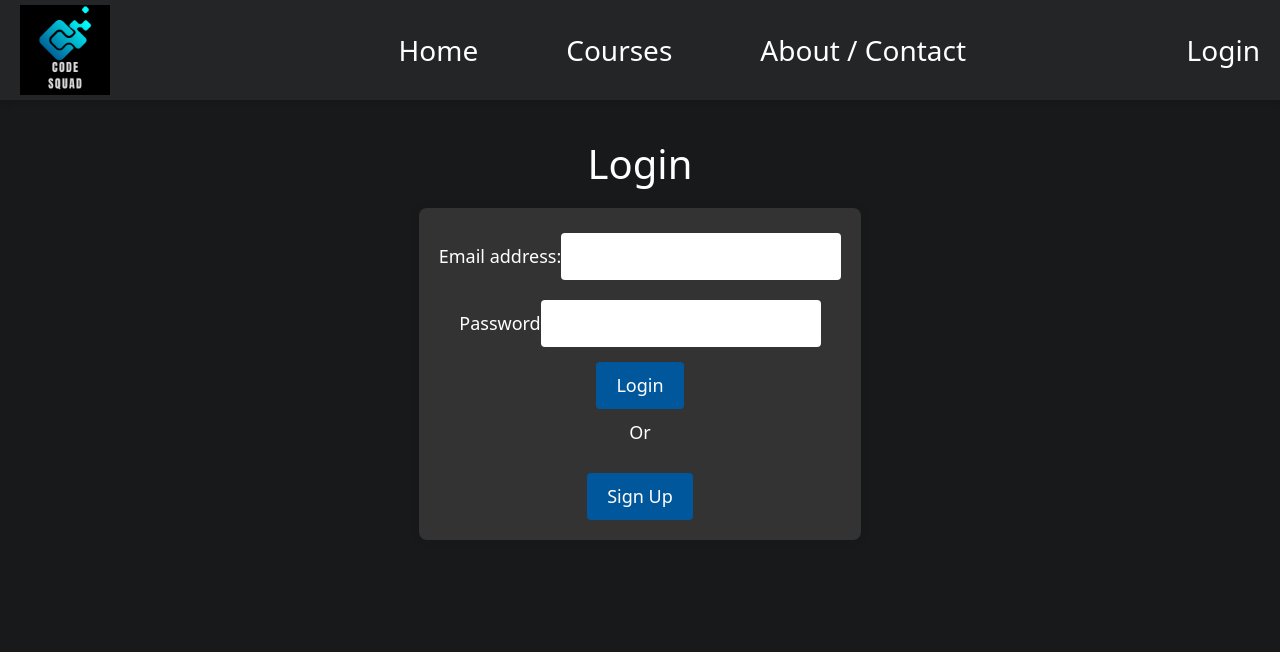
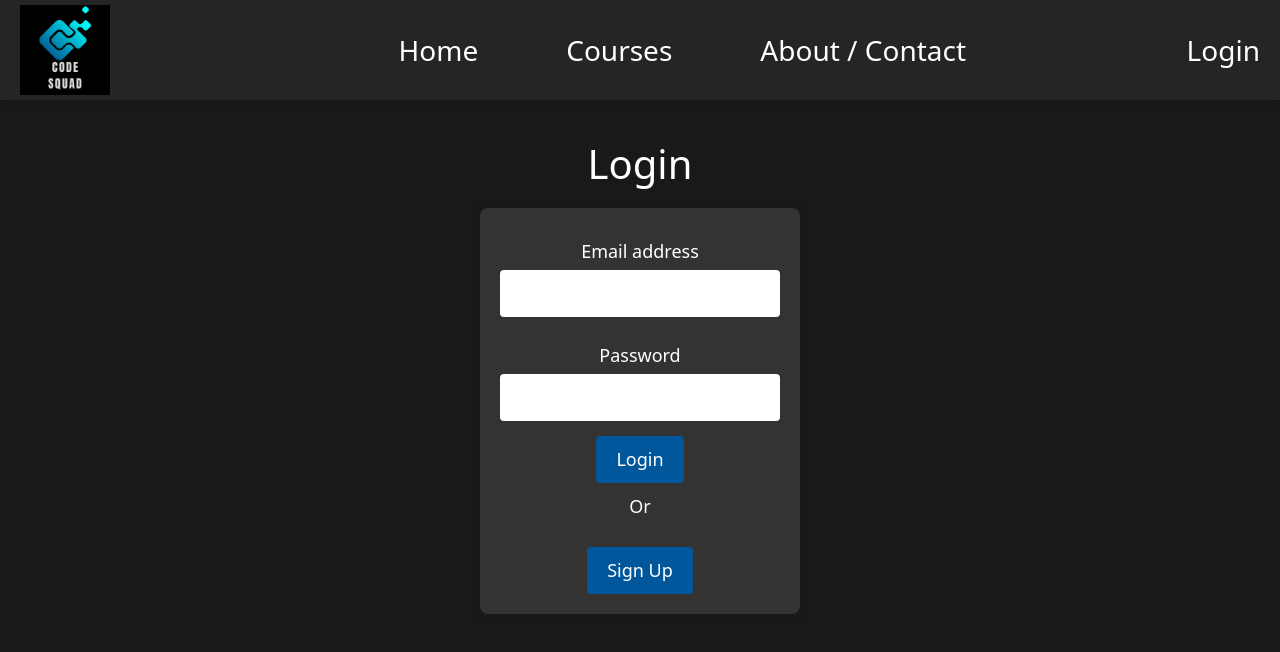
Before and after one commit to josephWaldron/Code_Squad, a React (Create React App) app in the folder client/: page /login in a window 1280 px wide. Shown: the top 652 px of the page. Built offline with nearby package versions, Linux system fonts and the light colour scheme.

Commit message:
fixed login stlying

```diff
--- a/client/src/components/login.jsx
+++ b/client/src/components/login.jsx
@@ -43,8 +43,9 @@ function Login() {
       <form className="login-form" onSubmit={handleSubmit}>
         <div className="form-group">
           <label className="login-label" htmlFor="email">
-            Email address:<br></br>
+            Email address
           </label>
+          <br />
           <input
             type="email"
             className="login-input"
@@ -56,8 +57,9 @@ function Login() {
         </div>
         <div className="form-group">
           <label className="login-label" htmlFor="password">
-            Password<br></br>
+            Password
           </label>
+          <br />
           <input
             type="password"
             className="login-input"
```
